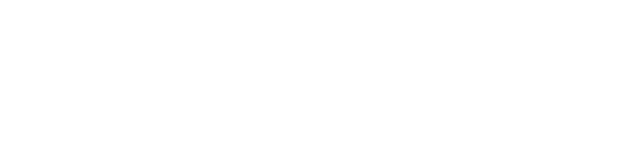
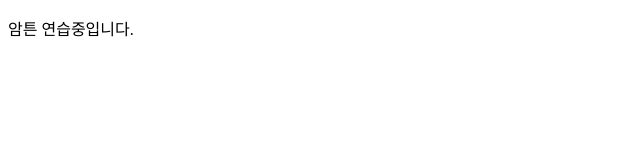
Before and after one commit to JuniorTunarr/git-study, a plain HTML site: page index2.html in a window 1280 px wide. Shown: the whole page, without its empty margins (0-640 px from the left). Drawn offline with Linux system fonts and the light colour scheme.

Commit message:
연습중

```diff
--- a/index2.html
+++ b/index2.html
@@ -7,6 +7,6 @@
   <title>브랜치 연습중입니다</title>
 </head>
 <body>
-
+  <p>암튼 연습중입니다.</p>
 </body>
 </html>
```
